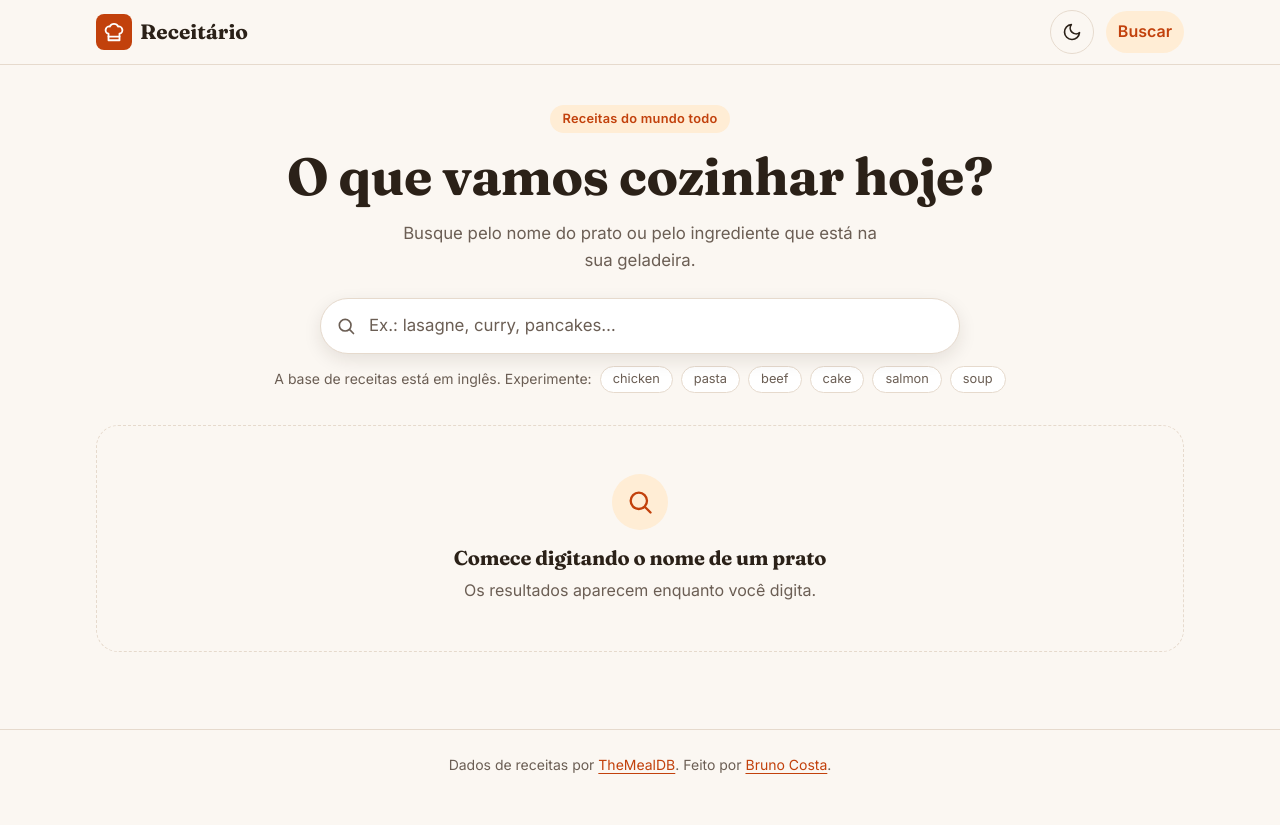
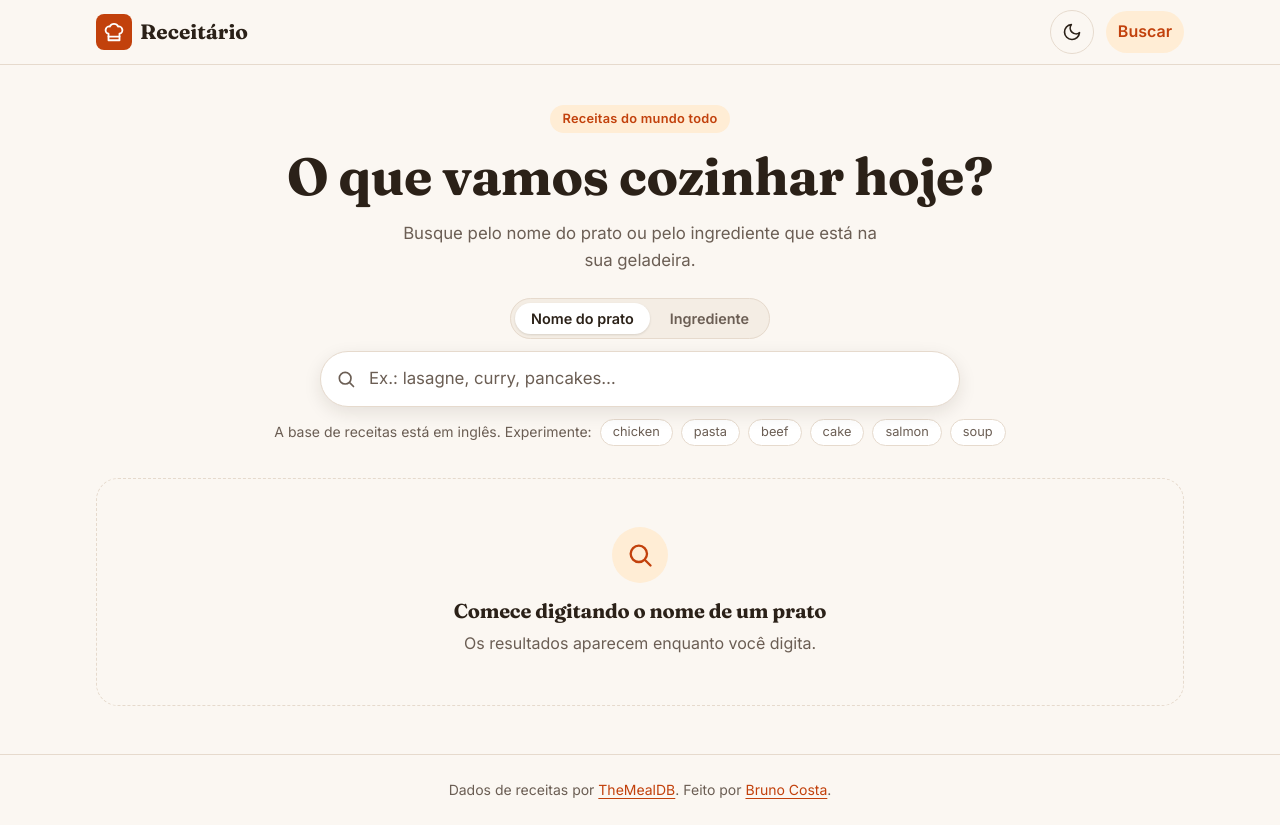
Before and after one commit to BrunoICosta/react-recipe-finder, a React (Vite) app: page / in a window 1280 px wide. Before the commit the page ends 800 px from the top, so only its background shows below. Built offline with nearby package versions, Linux system fonts and the light colour scheme.

Commit message:
feat(search): add ingredient search mode and suggestion chips

```diff
--- /dev/null
+++ b/src/features/search/SearchModeToggle.module.css
@@ -0,0 +1,42 @@
+.toggle {
+  display: inline-flex;
+  gap: var(--space-1);
+  margin: 0;
+  padding: var(--space-1);
+  border: 1px solid var(--color-border);
+  border-radius: var(--radius-pill);
+  background: var(--color-surface-2);
+}
+
+.option {
+  position: relative;
+}
+
+.option input {
+  position: absolute;
+  inset: 0;
+  opacity: 0;
+  cursor: pointer;
+}
+
+.option span {
+  display: block;
+  padding: var(--space-1) var(--space-4);
+  border-radius: var(--radius-pill);
+  color: var(--color-text-muted);
+  font-size: 0.9rem;
+  font-weight: 600;
+  transition:
+    background-color var(--transition),
+    color var(--transition);
+}
+
+.option input:checked + span {
+  background: var(--color-surface);
+  color: var(--color-text);
+  box-shadow: var(--shadow-sm);
+}
+
+.option input:focus-visible + span {
+  box-shadow: var(--focus-ring);
+}
--- /dev/null
+++ b/src/features/search/SearchModeToggle.tsx
@@ -0,0 +1,29 @@
+import { SEARCH_MODES, type SearchMode } from './searchModes'
+import styles from './SearchModeToggle.module.css'
+
+interface SearchModeToggleProps {
+  value: SearchMode
+  onChange: (mode: SearchMode) => void
+}
+
+const MODES = Object.keys(SEARCH_MODES) as SearchMode[]
+
+export function SearchModeToggle({ value, onChange }: SearchModeToggleProps) {
+  return (
+    <fieldset className={styles.toggle}>
+      <legend className="visually-hidden">Buscar por</legend>
+      {MODES.map((mode) => (
+        <label key={mode} className={styles.option}>
+          <input
+            type="radio"
+            name="search-mode"
+            value={mode}
+            checked={value === mode}
+            onChange={() => onChange(mode)}
+          />
+          <span>{SEARCH_MODES[mode].label}</span>
+        </label>
+      ))}
+    </fieldset>
+  )
+}
--- a/src/features/search/SearchPage.tsx
+++ b/src/features/search/SearchPage.tsx
@@ -1,27 +1,45 @@
-import { useMemo } from 'react'
-import { searchRecipesByName } from '@/core/api/mealdb'
+import { useCallback, useMemo } from 'react'
+import { useSearchParams } from 'react-router'
 import { useAsync } from '@/core/hooks/useAsync'
 import { useDocumentTitle } from '@/core/hooks/useDocumentTitle'
 import { RecipeCard } from '@/shared/components/RecipeCard'
 import { RecipeGrid, RecipeGridSkeleton } from '@/shared/components/RecipeGrid'
 import { EmptyState, ErrorState } from '@/shared/components/StateMessage'
 import { SearchBar } from './SearchBar'
+import { SearchModeToggle } from './SearchModeToggle'
+import { parseSearchMode, SEARCH_MODES, type SearchMode } from './searchModes'
 import { useSearchQuery } from './useSearchQuery'
 import styles from './SearchPage.module.css'
-
-const SUGGESTIONS = ['chicken', 'pasta', 'beef', 'cake', 'salmon', 'soup']
 
 function pluralize(count: number): string {
   return count === 1 ? '1 receita' : `${count} receitas`
 }
 
 export default function SearchPage() {
-  const { term, setTerm, query, submit } = useSearchQuery()
+  const [params, setParams] = useSearchParams()
+  const mode = parseSearchMode(params.get('por'))
+  const config = SEARCH_MODES[mode]
+  const { term, setTerm, query, submit, apply } = useSearchQuery()
   useDocumentTitle(query ? `Busca: ${query}` : null)
 
+  const setMode = useCallback(
+    (next: SearchMode) => {
+      setParams(
+        (previous) => {
+          const updated = new URLSearchParams(previous)
+          if (next === 'nome') updated.delete('por')
+          else updated.set('por', next)
+          return updated
+        },
+        { replace: true },
+      )
+    },
+    [setParams],
+  )
+
   const fetcher = useMemo(
-    () => (query ? (signal: AbortSignal) => searchRecipesByName(query, signal) : null),
-    [query],
+    () => (query ? (signal: AbortSignal) => SEARCH_MODES[mode].search(query, signal) : null),
+    [mode, query],
   )
   const { status, data, error, reload } = useAsync(fetcher)
 
@@ -34,22 +52,23 @@ export default function SearchPage() {
           Busque pelo nome do prato ou pelo ingrediente que está na sua geladeira.
         </p>
         <div className={styles.search}>
+          <SearchModeToggle value={mode} onChange={setMode} />
           <SearchBar
             value={term}
             onChange={setTerm}
             onSubmit={submit}
-            label="Buscar receitas pelo nome"
-            placeholder="Ex.: lasagne, curry, pancakes…"
+            label={config.inputLabel}
+            placeholder={config.placeholder}
           />
         </div>
         <p className={styles.hint}>
           A base de receitas está em inglês. Experimente:
-          {SUGGESTIONS.map((suggestion) => (
+          {config.suggestions.map((suggestion) => (
             <button
               key={suggestion}
               type="button"
               className={styles.suggestion}
-              onClick={() => setTerm(suggestion)}
+              onClick={() => apply(suggestion)}
             >
               {suggestion}
             </button>
@@ -64,7 +83,7 @@ export default function SearchPage() {
 
         {status === 'idle' && (
           <EmptyState
-            title="Comece digitando o nome de um prato"
+            title={config.idleTitle}
             description="Os resultados aparecem enquanto você digita."
           />
         )}
@@ -77,12 +96,17 @@ export default function SearchPage() {
           (data.length === 0 ? (
             <EmptyState
               title={`Nenhuma receita encontrada para “${query}”`}
-              description="Confira a ortografia ou tente um termo mais genérico, em inglês."
+              description={
+                mode === 'ingrediente'
+                  ? 'Use o nome do ingrediente em inglês, como aparece nas receitas (ex.: “eggs”, “garlic”).'
+                  : 'Confira a ortografia ou tente um termo mais genérico, em inglês.'
+              }
             />
           ) : (
             <>
               <p className={styles.count} aria-live="polite">
-                {pluralize(data.length)} para “{query}”
+                {pluralize(data.length)}{' '}
+                {mode === 'ingrediente' ? `com “${query}”` : `para “${query}”`}
               </p>
               <RecipeGrid label={`Receitas para ${query}`}>
                 {data.map((recipe) => (
@@ -91,7 +115,7 @@ export default function SearchPage() {
                     to={`/receita/${recipe.id}`}
                     name={recipe.name}
                     thumbnail={recipe.thumbnail}
-                    meta={[recipe.category, recipe.area]}
+                    meta={recipe.meta}
                   />
                 ))}
               </RecipeGrid>
--- /dev/null
+++ b/src/features/search/searchModes.ts
@@ -0,0 +1,47 @@
+import { searchRecipesByIngredient, searchRecipesByName } from '@/core/api/mealdb'
+import type { RecipeSummary } from '@/core/models/recipe'
+
+export type SearchMode = 'nome' | 'ingrediente'
+
+export interface SearchResult extends RecipeSummary {
+  meta: (string | null)[]
+}
+
+interface SearchModeConfig {
+  label: string
+  inputLabel: string
+  placeholder: string
+  suggestions: string[]
+  idleTitle: string
+  search: (query: string, signal: AbortSignal) => Promise<SearchResult[]>
+}
+
+export const SEARCH_MODES: Record<SearchMode, SearchModeConfig> = {
+  nome: {
+    label: 'Nome do prato',
+    inputLabel: 'Buscar receitas pelo nome',
+    placeholder: 'Ex.: lasagne, curry, pancakes…',
+    suggestions: ['chicken', 'pasta', 'beef', 'cake', 'salmon', 'soup'],
+    idleTitle: 'Comece digitando o nome de um prato',
+    search: async (query, signal) =>
+      (await searchRecipesByName(query, signal)).map((recipe) => ({
+        id: recipe.id,
+        name: recipe.name,
+        thumbnail: recipe.thumbnail,
+        meta: [recipe.category, recipe.area],
+      })),
+  },
+  ingrediente: {
+    label: 'Ingrediente',
+    inputLabel: 'Buscar receitas por ingrediente',
+    placeholder: 'Ex.: garlic, chicken breast, rice…',
+    suggestions: ['garlic', 'chicken breast', 'eggs', 'rice', 'tomatoes', 'potatoes'],
+    idleTitle: 'Digite um ingrediente que você tem em casa',
+    search: async (query, signal) =>
+      (await searchRecipesByIngredient(query, signal)).map((recipe) => ({ ...recipe, meta: [] })),
+  },
+}
+
+export function parseSearchMode(value: string | null): SearchMode {
+  return value === 'ingrediente' ? 'ingrediente' : 'nome'
+}
--- a/src/features/search/useSearchQuery.ts
+++ b/src/features/search/useSearchQuery.ts
@@ -45,5 +45,14 @@ export function useSearchQuery(param = 'q') {
 
   const submit = useCallback(() => commit(term.trim()), [commit, term])
 
-  return { term, setTerm, query, submit }
+  /** Fills the input and searches right away (used by suggestion chips). */
+  const apply = useCallback(
+    (value: string) => {
+      setTerm(value)
+      commit(value.trim())
+    },
+    [commit],
+  )
+
+  return { term, setTerm, query, submit, apply }
 }
```
